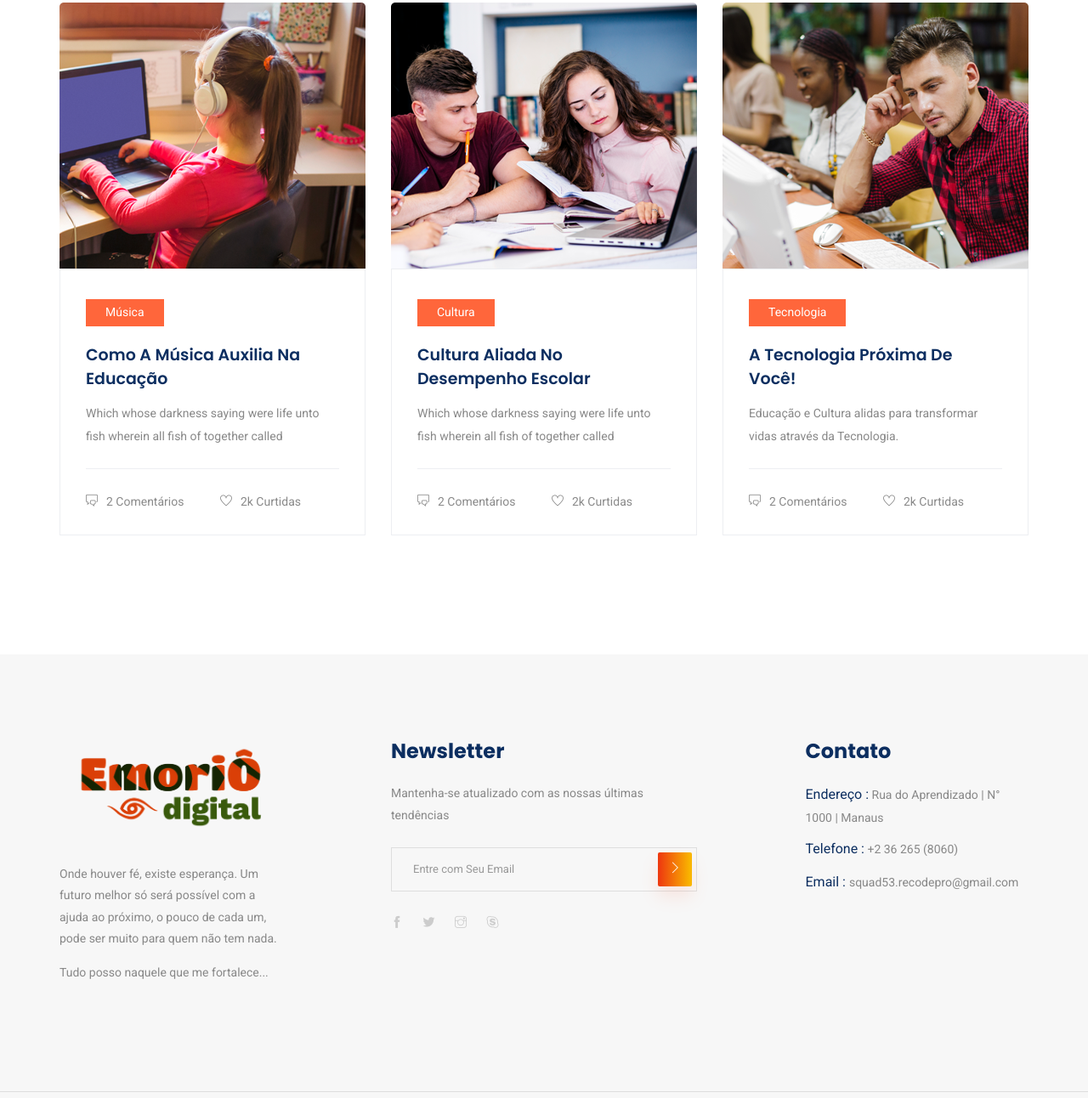
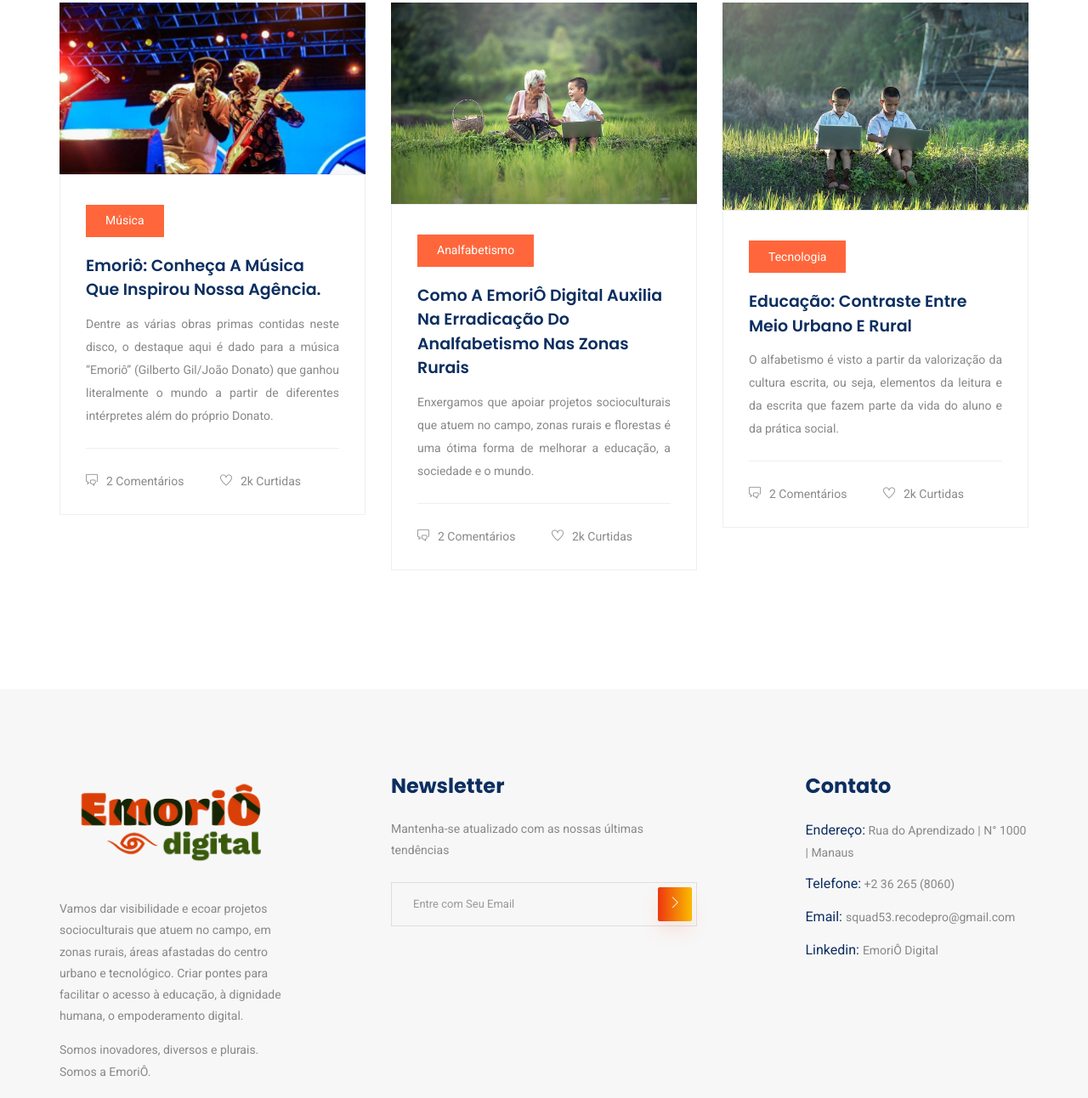
Before and after one commit to Squad53-RecodePro/emorio-digital, a plain HTML site: page index.html in a window 1280 px wide. Shown: the part 4445-5737 px from the top of the page at 85% size. Drawn offline with Linux system fonts and the light colour scheme.

Commit message:
Mudanças na footer e asides comentados no blog

```diff
--- a/index.html
+++ b/index.html
@@ -469,20 +469,22 @@
             <div class="single-home-blog">
               <div class="card">
                 <img
-                  src="img/blog/blog_1.png"
+                  src="img/home/gil_bayana.jpg"
                   class="card-img-top"
                   alt="blog"
                 />
                 <div class="card-body">
-                  <a href="#" class="btn_4">Música</a>
-                  <a href="blog.html">
+                  <p class="btn_4">Música</p>
+                  <a href="artigos/artigo001.html">
                     <h5 class="card-title">
-                      Como a Música Auxilia na Educação
+                      Emoriô: conheça a música que inspirou nossa agência.
                     </h5>
                   </a>
-                  <p>
-                    Which whose darkness saying were life unto fish wherein all
-                    fish of together called
+                  <p align="justify">
+                    Dentre as várias obras primas contidas neste disco, o
+                    destaque aqui é dado para a música “Emoriô” (Gilberto
+                    Gil/João Donato) que ganhou literalmente o mundo a partir de
+                    diferentes intérpretes além do próprio Donato.
                   </p>
                   <ul>
                     <li><span class="ti-comments"></span>2 Comentários</li>
@@ -496,20 +498,22 @@
             <div class="single-home-blog">
               <div class="card">
                 <img
-                  src="img/blog/blog_2.png"
+                  src="img/imgs/grandmother-1822564_1280.jpg"
                   class="card-img-top"
                   alt="blog"
                 />
                 <div class="card-body">
-                  <a href="#" class="btn_4">Cultura</a>
-                  <a href="blog.html">
+                  <p class="btn_4">Analfabetismo</p>
+                  <a href="artigos/artigo005.html">
                     <h5 class="card-title">
-                      Cultura Aliada no Desempenho Escolar
+                      Como a EmoriÔ Digital Auxilia na Erradicação do
+                      Analfabetismo nas Zonas Rurais
                     </h5>
                   </a>
-                  <p>
-                    Which whose darkness saying were life unto fish wherein all
-                    fish of together called
+                  <p align="justify">
+                    Enxergamos que apoiar projetos socioculturais que atuem no
+                    campo, zonas rurais e florestas é uma ótima forma de
+                    melhorar a educação, a sociedade e o mundo.
                   </p>
                   <ul>
                     <li><span class="ti-comments"></span>2 Comentários</li>
@@ -523,18 +527,21 @@
             <div class="single-home-blog">
               <div class="card">
                 <img
-                  src="img/blog/blog_3.png"
+                  src="img/blog/criancaRural.jpg"
                   class="card-img-top"
                   alt="blog"
                 />
                 <div class="card-body">
-                  <a href="#" class="btn_4">Tecnologia</a>
-                  <a href="blog.html">
-                    <h5 class="card-title">A Tecnologia Próxima de Você!</h5>
+                  <p class="btn_4">Tecnologia</p>
+                  <a href="artigos/artigo003.html">
+                    <h5 class="card-title">
+                      Educação: Contraste entre meio urbano e rural
+                    </h5>
                   </a>
-                  <p>
-                    Educação e Cultura alidas para transformar vidas através da
-                    Tecnologia.
+                  <p align="justify">
+                    O alfabetismo é visto a partir da valorização da cultura
+                    escrita, ou seja, elementos da leitura e da escrita que
+                    fazem parte da vida do aluno e da prática social.
                   </p>
                   <ul>
                     <li><span class="ti-comments"></span>2 Comentários</li>
@@ -559,11 +566,12 @@
                 <img src="img/logoPrincipal.png" alt="logoEmoriô" />
               </a>
               <p>
-                Onde houver fé, existe esperança. Um futuro melhor só será
-                possível com a ajuda ao próximo, o pouco de cada um, pode ser
-                muito para quem não tem nada.
+                Vamos dar visibilidade e ecoar projetos socioculturais que atuem
+                no campo, em zonas rurais, áreas afastadas do centro urbano e
+                tecnológico. Criar pontes para facilitar o acesso à educação, à
+                dignidade humana, o empoderamento digital.
               </p>
-              <p>Tudo posso naquele que me fortalece...</p>
+              <p>Somos inovadores, diversos e plurais. Somos a EmoriÔ.</p>
             </div>
           </div>
           <div class="col-sm-6 col-md-4 col-xl-4">
@@ -588,12 +596,6 @@
                   </div>
                 </div>
               </form>
-              <div class="social_icon">
-                <a href="#"> <i class="ti-facebook"></i> </a>
-                <a href="#"> <i class="ti-twitter-alt"></i> </a>
-                <a href="#"> <i class="ti-instagram"></i> </a>
-                <a href="#"> <i class="ti-skype"></i> </a>
-              </div>
             </div>
           </div>
           <div class="col-xl-3 col-sm-6 col-md-4">
@@ -601,10 +603,16 @@
               <h4>Contato</h4>
               <div class="contact_info">
                 <p>
-                  <span> Endereço :</span> Rua do Aprendizado | N° 1000 | Manaus
+                  <span> Endereço:</span> Rua do Aprendizado | N° 1000 | Manaus
                 </p>
-                <p><span> Telefone :</span> +2 36 265 (8060)</p>
-                <p><span> Email : </span>squad53.recodepro@gmail.com</p>
+                <p><span> Telefone:</span> +2 36 265 (8060)</p>
+                <p><span> Email: </span>squad53.recodepro@gmail.com</p>
+                <a
+                  href="https://www.linkedin.com/company/emori%C3%B4-digital/"
+                  target="_blank"
+                >
+                  <p><span> Linkedin: </span>EmoriÔ Digital</p>
+                </a>
               </div>
             </div>
           </div>
@@ -617,7 +625,6 @@
               <div class="row">
                 <div class="col-lg-12">
                   <p class="footer-text m-0">
-                    <!-- Link back to Colorlib can't be removed. Template is licensed under CC BY 3.0. -->
                     Copyright &copy;
                     <script>
                       document.write(new Date().getFullYear());
@@ -625,7 +632,13 @@
                     Todos os Direitos Reservados | Este Projeto foi Desenvolvido
                     <i class="ti-heart" aria-hidden="true"></i> pelo
                     <a href="https://colorlib.com" target="_blank">SQUAD 053</a>
-                    <!-- Link back to Colorlib can't be removed. Template is licensed under CC BY 3.0. -->
+                    <a href="https://recodepro.org.br/" target="_blank">
+                      <img
+                        class="logoSmall"
+                        src="img/recode.jpeg"
+                        alt="logo-recode"
+                      />
+                    </a>
                   </p>
                 </div>
               </div>
```
Also changed, not shown: about.html (+21 -16 lines), artigos/artigo001.html (+21 -15 lines), artigos/artigo002.html (+21 -15 lines), artigos/artigo003.html (+21 -15 lines), artigos/artigo004.html (+26 -23 lines), artigos/artigo005.html (+21 -15 lines), blog.html (+40 -24 lines), contact.html (+23 -18 lines), team.html (+21 -15 lines), css/style.css, img/recode.jpeg (added).
